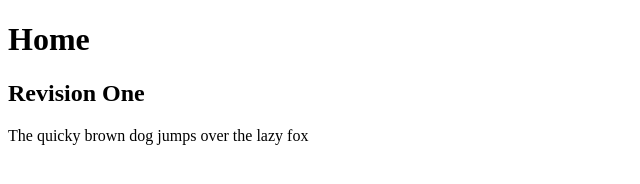
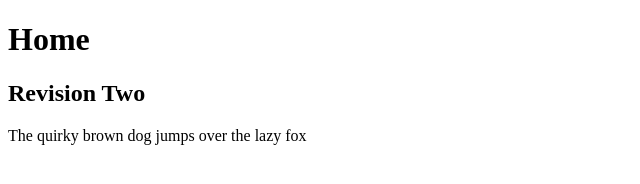
Before and after one commit to marnell21/Project, a plain HTML site: page index.html in a window 1280 px wide. Shown: the full height of the page, 0-640 px from the left. Drawn offline with Linux system fonts and the light colour scheme.

Commit message:
Revision Two

```diff
--- a/index.html
+++ b/index.html
@@ -6,6 +6,6 @@
 </head>
 <body>
 	<h1>Home</h1>
-	<h2>Revision One</h2>
-	<p>The quicky brown dog jumps over the lazy fox</p>
+	<h2>Revision Two</h2>
+	<p>The quirky brown dog jumps over the lazy fox</p>
 </body>
```
